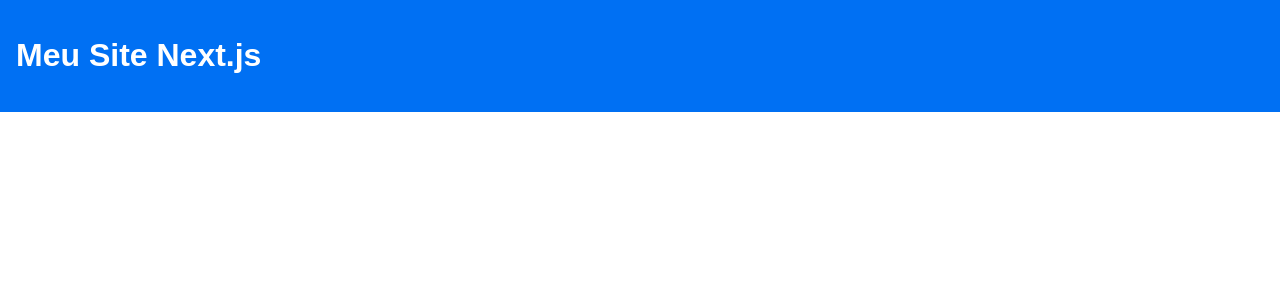
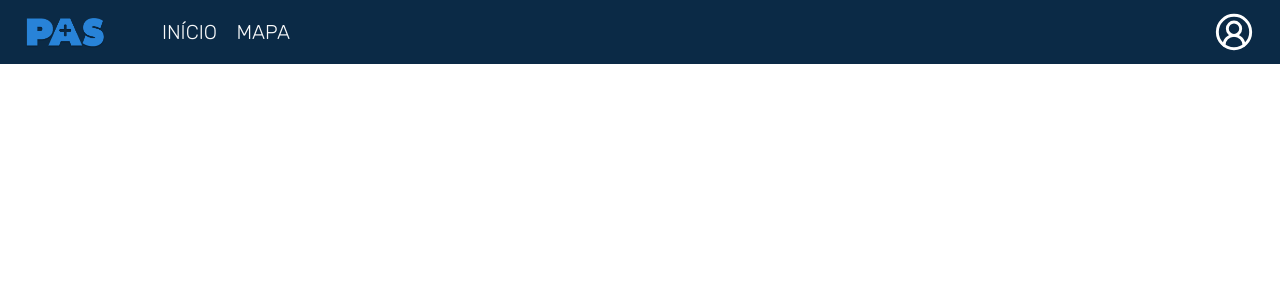
Before and after one commit to niiccholas/senai-tcc-pas, a Next.js app: page / in a window 1280 px wide. Shown: the top 300 px of the page. Built offline with nearby package versions, Linux system fonts and the light colour scheme.

Commit message:
feat(header): header estático finalizado para main branch

```diff
--- /dev/null
+++ b/app/global.css
@@ -0,0 +1,57 @@
+* {
+    margin: 0;
+    padding: 0;
+    box-sizing: border-box;
+}
+
+body, html{
+    width: 100%;
+    height: 100%;
+}
+
+body {
+    font-family: 'Rubik', sans-serif;
+}
+
+header {
+    height: 8%;
+    display: flex;
+    background-color: #0B2A46;
+    align-items: center;
+}
+
+header svg{
+    margin-left: auto;
+    margin-right: 2vw;
+}
+
+nav{
+    display: flex;
+    justify-content: space-between;
+    width: 10%;
+    margin-right: 2vw;
+    align-items: center;
+    text-align: center;
+}
+
+nav a{
+    font-size: 2.5vh;
+    text-decoration: none;
+    font-weight: 100;
+    color: #F9FAFB;
+}
+
+.logo img{
+    height: 100%;
+    padding: 2vh;
+}
+
+.logo{
+    padding-left: 1vh;
+    height: 8.3vh;
+    padding-right: 3vw;
+}
+
+.navigation img{
+    height: 5vh;
+}
--- a/app/layout.tsx
+++ b/app/layout.tsx
@@ -1,18 +1,21 @@
-import { ReactNode } from 'react';
+import { ReactNode } from 'react'
+import './global.css'
+import { Rubik } from 'next/font/google';
 
 export const metadata = {
   title: 'PAS',
   description: 'Painel de Acesso à Saúde (PAS)',
-};
+}
 
 export default function RootLayout({ children }: { children: ReactNode }) {
   return (
     <html lang="pt-BR">
-      <body style={{ fontFamily: 'Arial, sans-serif', margin: 0, padding: 0 }}>
-        <header style={{ background: '#0070f3', color: 'white', padding: '1rem' }}>
-          <h1>Meu Site Next.js</h1>
-        </header>
+        <head>
+        <link rel="stylesheet" href="https://fonts.googleapis.com/css2?family=Rubik:wght@100;200;300;400;700&display=swap"></link>
+        </head>
+      <body  className="rubik.className">
+        {children}
       </body>
     </html>
-  );
+  )
 }
--- a/app/page.tsx
+++ b/app/page.tsx
@@ -1,8 +1,18 @@
-export default function HomePage() {
+'use client'
+
+export default function Page() {
     return (
-      <div>
-        <h2>Bem-vindo ao Next.js</h2>
-        <p>Página inicial com TypeScript e JSX funcionando!</p>
-      </div>
+        <header>
+            <div className="logo">
+            <img src="/images/paslogo.png" alt="Logo"/>
+            </div>
+
+            <nav className="navigation">
+                <a href="">INÍCIO</a>
+                <a href="">MAPA</a>
+            </nav>
+
+            <svg xmlns="http://www.w3.org/2000/svg" width="40" height="40" viewBox="0 0 24 24" fill="none" stroke="#ffffff" stroke-width="1.75" stroke-linecap="round" stroke-linejoin="round" className="lucide lucide-circle-user-round-icon lucide-circle-user-round"><path d="M18 20a6 6 0 0 0-12 0"/><circle cx="12" cy="10" r="4"/><circle cx="12" cy="12" r="10"/></svg>
+        </header>
     )
-  }
+}
```
Also changed, not shown: package.json (+10 -3 lines), public/images/paslogo.png (added), 1 other file (tests, documents, lock files or other folders).
